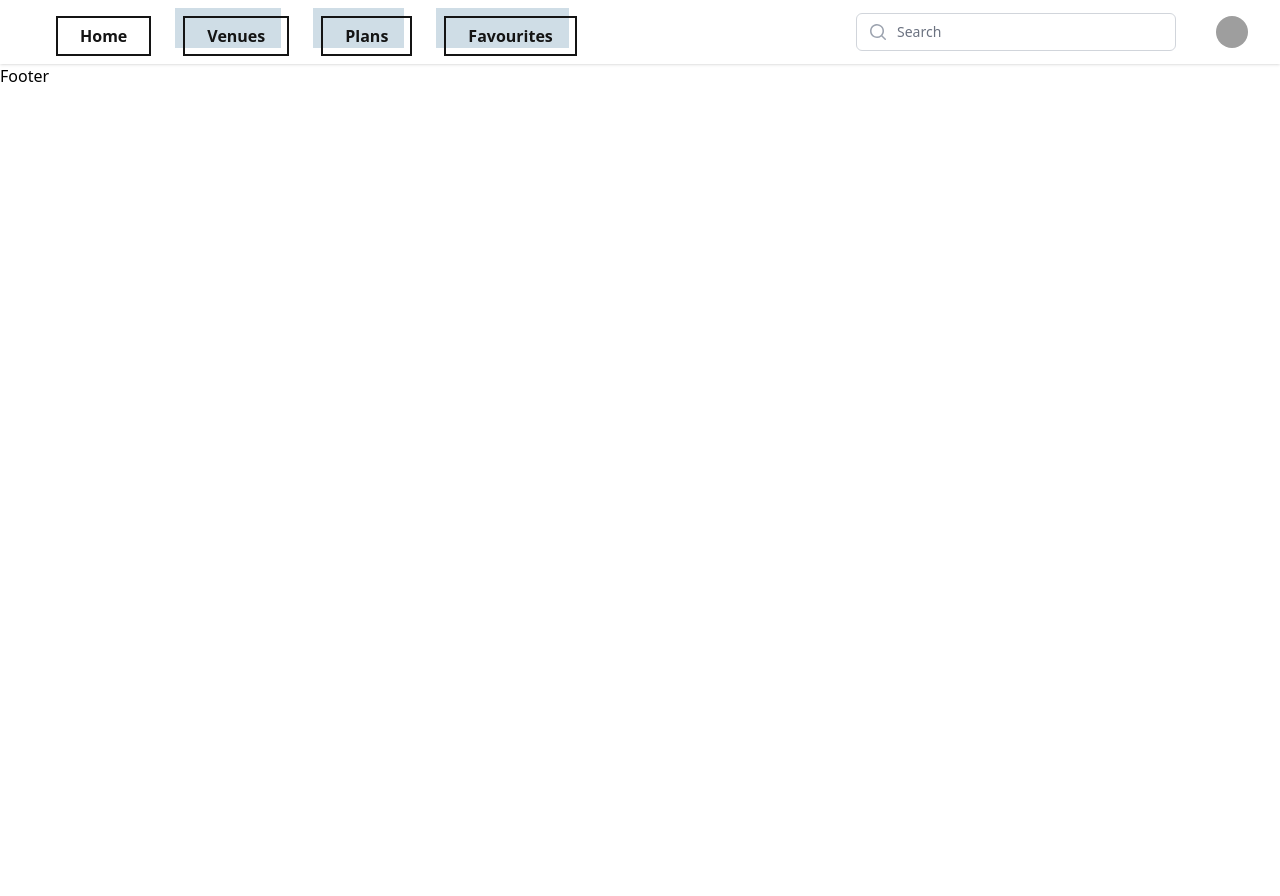
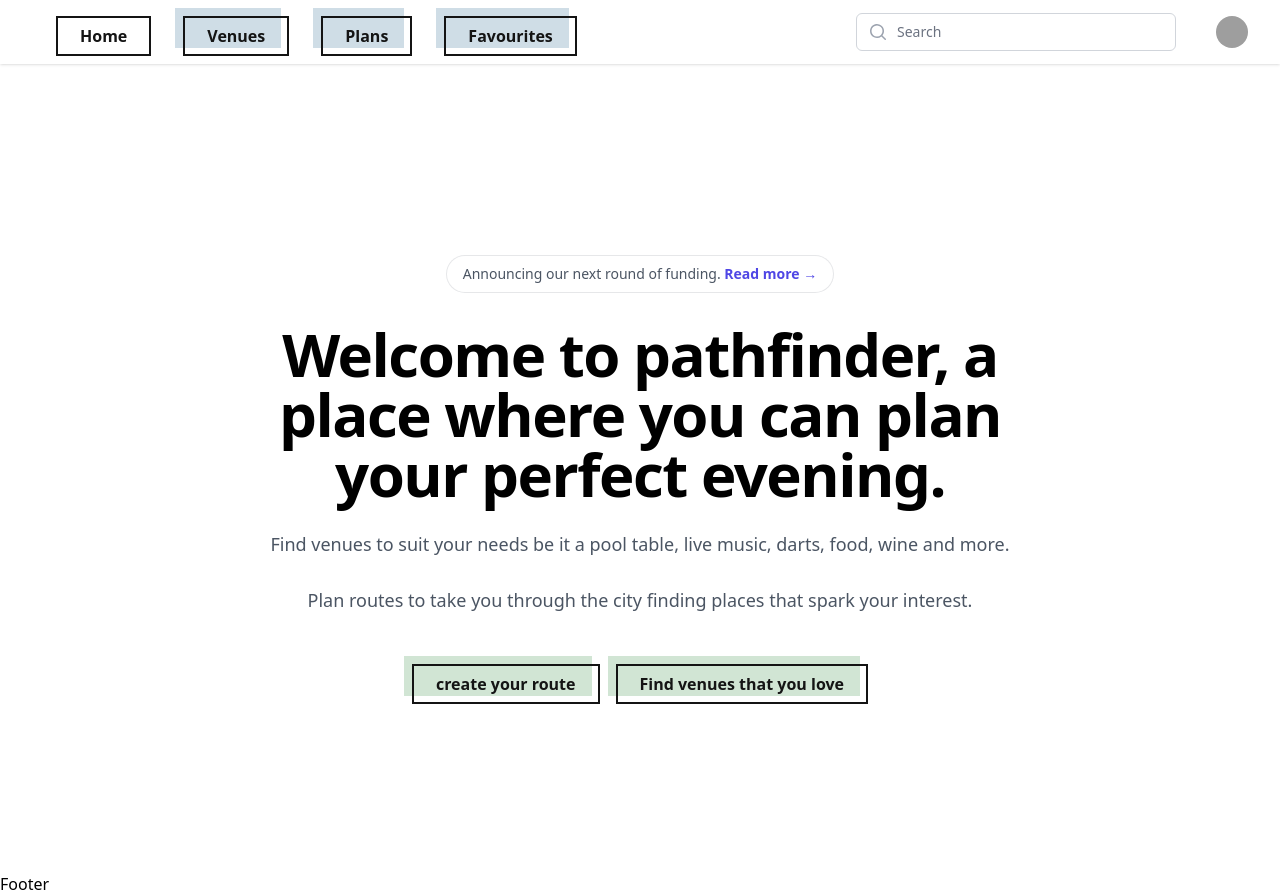
Before and after one commit to ruarim/pathfinder-frontend, a Next.js app: page / in a window 1280 px wide. Before the commit the page ends 800 px from the top, so only its background shows below. Built offline with nearby package versions, Linux system fonts and the light colour scheme; grey boxes are pictures that could not be loaded.

Commit message:
basic button component plus homepage content

```diff
--- /dev/null
+++ b/components/Button.tsx
@@ -0,0 +1,14 @@
+import React from "react";
+
+export default function Button({ name, href }: { name: string; href: string }) {
+  return (
+    <button
+      {...{ href }}
+      className="relative mt-4 my-2 px-6 py-2 font-bold text-primary group"
+    >
+      <span className="absolute inset-0 transition duration-300 ease-out transform -translate-x-2 -translate-y-2 bg-contrast/50 group-hover:translate-x-0 group-hover:translate-y-0"></span>
+      <span className="absolute inset-0 border-2 border-primary"></span>
+      <span className="relative">{name}</span>
+    </button>
+  );
+}
--- a/components/Header.tsx
+++ b/components/Header.tsx
@@ -52,7 +52,7 @@ const navigation = [
   },
 ];
 
-function DesktopNavLink({ name, href }: { name: string; href: string }) {
+export function DesktopNavLink({ name, href }: { name: string; href: string }) {
   const router = useRouter();
   return (
     <a
--- a/pages/index.tsx
+++ b/pages/index.tsx
@@ -1,8 +1,44 @@
-import { useAuthContext } from "../hooks/context/useAuthContext";
+import Button from "../components/Button";
+import { DesktopNavLink } from "../components/Header";
 
 export default function Home() {
-  const { isLoggedIn } = useAuthContext();
-  console.log({ isLoggedIn });
-
-  <h1 className="text-3xl font-bold underline bg-blue-400">Hello world!</h1>;
+  return (
+    <main>
+      <div className="relative px-6 lg:px-8">
+        <div className="mx-auto max-w-3xl pt-20 pb-32 sm:pt-48 sm:pb-40">
+          <div>
+            <div className="hidden sm:mb-8 sm:flex sm:justify-center">
+              <div className="relative overflow-hidden rounded-full py-1.5 px-4 text-sm leading-6 ring-1 ring-gray-900/10 hover:ring-gray-900/20">
+                <span className="text-gray-600">
+                  Announcing our next round of funding.{" "}
+                  <a href="#" className="font-semibold text-indigo-600">
+                    <span className="absolute inset-0" aria-hidden="true" />
+                    Read more <span aria-hidden="true">&rarr;</span>
+                  </a>
+                </span>
+              </div>
+            </div>
+            <div>
+              <h1 className="text-4xl font-bold tracking-tight sm:text-center sm:text-6xl">
+                Welcome to pathfinder, a place where you can plan your perfect
+                evening.
+              </h1>
+              <p className="mt-6 text-lg leading-8 text-gray-600 sm:text-center">
+                Find venues to suit your needs be it a pool table, live music,
+                darts, food, wine and more.
+              </p>
+              <p className="mt-6 text-lg leading-8 text-gray-600 sm:text-center">
+                Plan routes to take you through the city finding places that
+                spark your interest.
+              </p>
+              <div className="mt-8 flex gap-x-4 sm:justify-center">
+                <Button href="paths" name="create your route" />
+                <Button href="venues" name="Find venues that you love" />
+              </div>
+            </div>
+          </div>
+        </div>
+      </div>
+    </main>
+  );
 }
```
